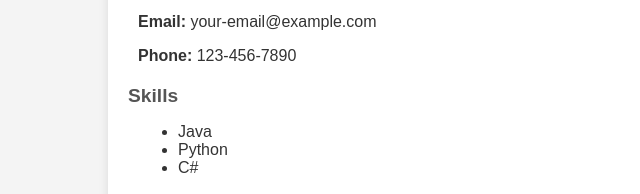
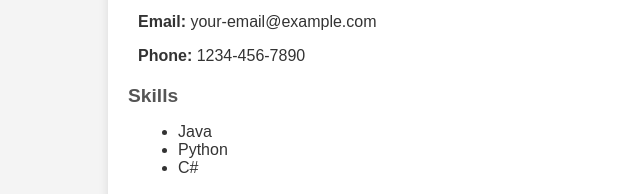
Before and after one commit to Albeur/Integrative-Activity-, a plain HTML site: page index.html in a window 1280 px wide. Shown: the part 193-387 px from the top of the page, 0-640 px from the left. Drawn offline with Linux system fonts and the light colour scheme.

Commit message:
Second Commit

```diff
--- a/index.html
+++ b/index.html
@@ -46,7 +46,7 @@
             <h2 class="section-title">Contact Information</h2>
             <div class="section-content">
                 <p><strong>Email:</strong> your-email@example.com</p>
-                <p><strong>Phone:</strong> 123-456-7890</p>
+                <p><strong>Phone:</strong> 1234-456-7890</p>
             </div>
         </div>
 
```
